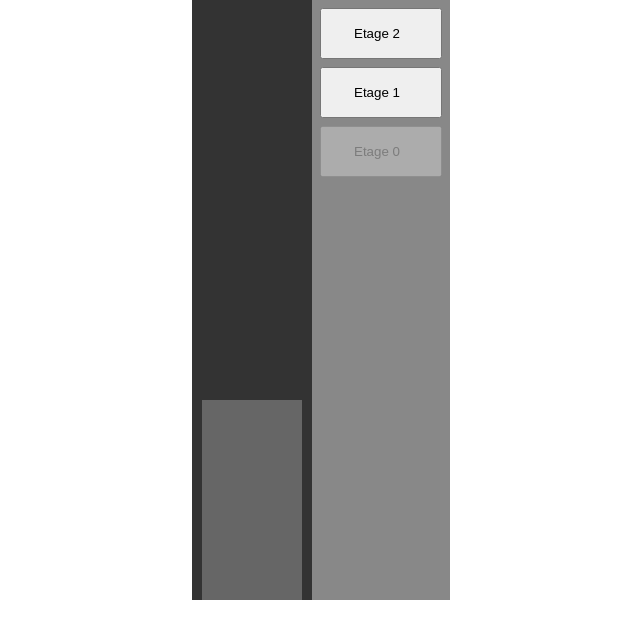
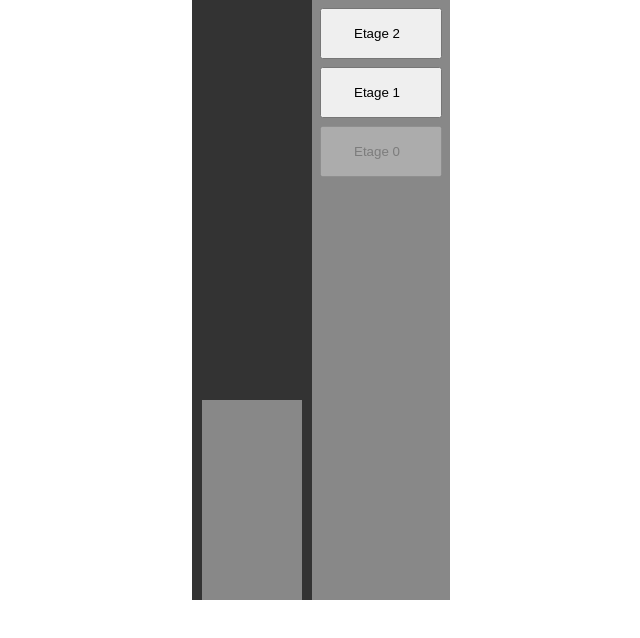
Before and after one commit to Cuddl3s/elev8or, a React (Create React App) app: page / in a window 1280 px wide. Shown: the top 638 px of the page, without its empty margins (319-959 px from the left). Built offline with nearby package versions, Linux system fonts and the light colour scheme.

Commit message:
created part 5

```diff
--- a/package.json
+++ b/package.json
@@ -10,10 +10,12 @@
     "@types/node": "^12.0.0",
     "@types/react": "^17.0.0",
     "@types/react-dom": "^17.0.0",
+    "classnames": "^2.3.1",
     "prettier": "^2.4.1",
     "react": "^17.0.2",
     "react-dom": "^17.0.2",
     "react-scripts": "4.0.3",
+    "sass": "^1.42.1",
     "typescript": "^4.1.2",
     "web-vitals": "^1.0.1"
   },
--- a/src/Elevator.module.css
+++ b/src/Elevator.module.scss
@@ -53,3 +53,30 @@ html {
     height: 8px;
     width: 8px;
 }
+
+.doors {
+    position: relative;
+    width: 100%;
+    height: 100%;
+}
+
+.door {
+    position: absolute;
+    top: 0;
+    height: 100%;
+    width: 50%;
+    transition: width 1s ease-in;
+    background-color: #888;
+
+    .open & {
+        width: 5%;
+    }
+}
+
+.left {
+    left: 0
+}
+
+.right {
+    right: 0;
+}
--- a/src/Elevator.tsx
+++ b/src/Elevator.tsx
@@ -1,5 +1,6 @@
 import { CSSProperties, ForwardedRef, forwardRef } from "react";
-import styles from "./Elevator.module.css";
+import styles from "./Elevator.module.scss";
+import classNames from "classnames";
 
 const FLOOR_AMOUNT = 3;
 
@@ -11,8 +12,10 @@ export const Elevator = forwardRef(
   (
     {
       level,
+      open = false,
     }: {
       level: number;
+      open?: boolean;
     },
     ref: ForwardedRef<HTMLDivElement>
   ) => (
@@ -26,13 +29,18 @@ export const Elevator = forwardRef(
     >
       <div
         ref={ref}
-        className={styles.elevator}
+        className={classNames(styles.elevator, open && styles.open)}
         style={
           {
             "--currentFloor": level,
           } as CSSProperties
         }
-      />
+      >
+        <div className={styles.doors}>
+          <div className={classNames(styles.door, styles.left)} />
+          <div className={classNames(styles.door, styles.right)} />
+        </div>
+      </div>
     </div>
   )
 );
```
Also changed, not shown: 2 other files (tests, documents, lock files or other folders).
